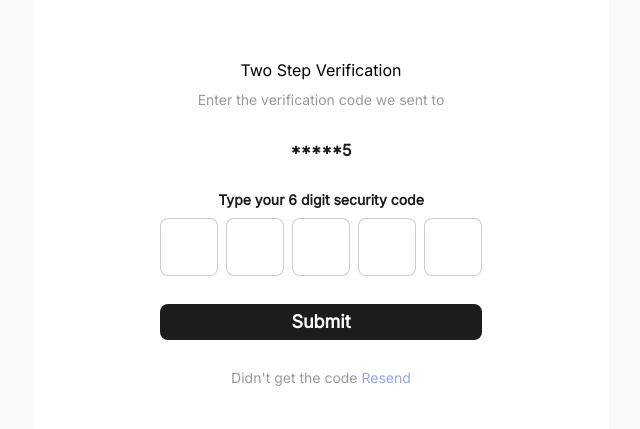
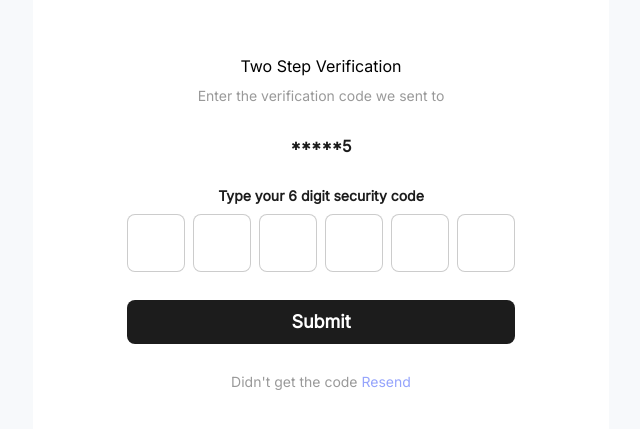
Before and after one commit to BelkacemYerfa/Copilot, a React (Vite) app in the folder client/: page /auth in a window 1280 px wide. Shown: the part 191-620 px from the top of the page, without its empty margins (319-959 px from the left). Built offline with nearby package versions, Linux system fonts and the light colour scheme.

Commit message:
adding the input controller using keyboard events

```diff
--- a/client/package.json
+++ b/client/package.json
@@ -10,7 +10,9 @@
   },
   "dependencies": {
     "@tailwindcss/forms": "^0.5.3",
+    "@types/lodash.debounce": "^4.0.7",
     "framer-motion": "^10.11.6",
+    "lodash.debounce": "^4.0.8",
     "react": "^18.2.0",
     "react-cookies": "^0.1.1",
     "react-dom": "^18.2.0",
--- a/client/src/components/Confirmation/Verify.tsx
+++ b/client/src/components/Confirmation/Verify.tsx
@@ -8,7 +8,7 @@ type VerifyProps = {
   text?: string;
 };
 
-const Verify = ({ text = "74635" }: VerifyProps) => {
+const Verify = ({ text = "746535" }: VerifyProps) => {
   return (
     <section className="text-center space-y-7">
       <div className="space-y-2"></div>
--- a/client/src/components/shared/Input/CodeHolder.tsx
+++ b/client/src/components/shared/Input/CodeHolder.tsx
@@ -1,3 +1,6 @@
+import { ChangeEvent, KeyboardEvent } from "react";
+import debounce from "lodash.debounce";
+
 type CodeHolder = {
   code: string[];
 };
@@ -13,11 +16,30 @@ const CodeHolder = ({ code }: CodeHolder) => {
 };
 
 const Input = () => {
+  const Pass_To_Next_Element = debounce((e: ChangeEvent) => {
+    const target = e.target as HTMLInputElement;
+    const next = target.nextElementSibling as HTMLInputElement;
+    if (target.value.length > 1) {
+      target.value = target.value[0];
+      next?.focus();
+    }
+  }, 200);
+  const Return_To_Previous_Element = (e: KeyboardEvent<HTMLInputElement>) => {
+    const target = e.target as HTMLInputElement;
+    const previous = target.previousElementSibling as HTMLInputElement;
+    if (target.value.length === 0) previous?.focus();
+    const next = target.nextElementSibling as HTMLInputElement;
+    if (e.key === "ArrowLeft") previous?.focus();
+    if (e.key === "ArrowRight") next?.focus();
+  };
   return (
     <input
       type="number"
-      min={0}
-      maxLength={1}
+      name="codeDegit"
+      min="0"
+      max={1}
+      onChange={Pass_To_Next_Element}
+      onKeyUp={Return_To_Previous_Element}
       className="border border-solid border-placeholder_color rounded-lg h-[58px] w-[58px] text-2xl/9 text-main_color text-center focus:outline-none focus:ring-0 focus:border-main_color"
     />
   );
--- a/client/src/components/shared/btns/SignBtn.tsx
+++ b/client/src/components/shared/btns/SignBtn.tsx
@@ -4,7 +4,7 @@ type SignProps = {
 
 const SignBtn = ({ text }: SignProps) => {
   return (
-    <button className="bg-main_color p-main_btn_padding w-full text-[18px]/7 text-white font-semibold rounded-lg">
+    <button className="bg-main_color p-main_input_padding w-full text-[18px]/7 text-white font-semibold rounded-lg">
       {text}
     </button>
   );
```
Also changed, not shown: 1 other file (tests, documents, lock files or other folders).
